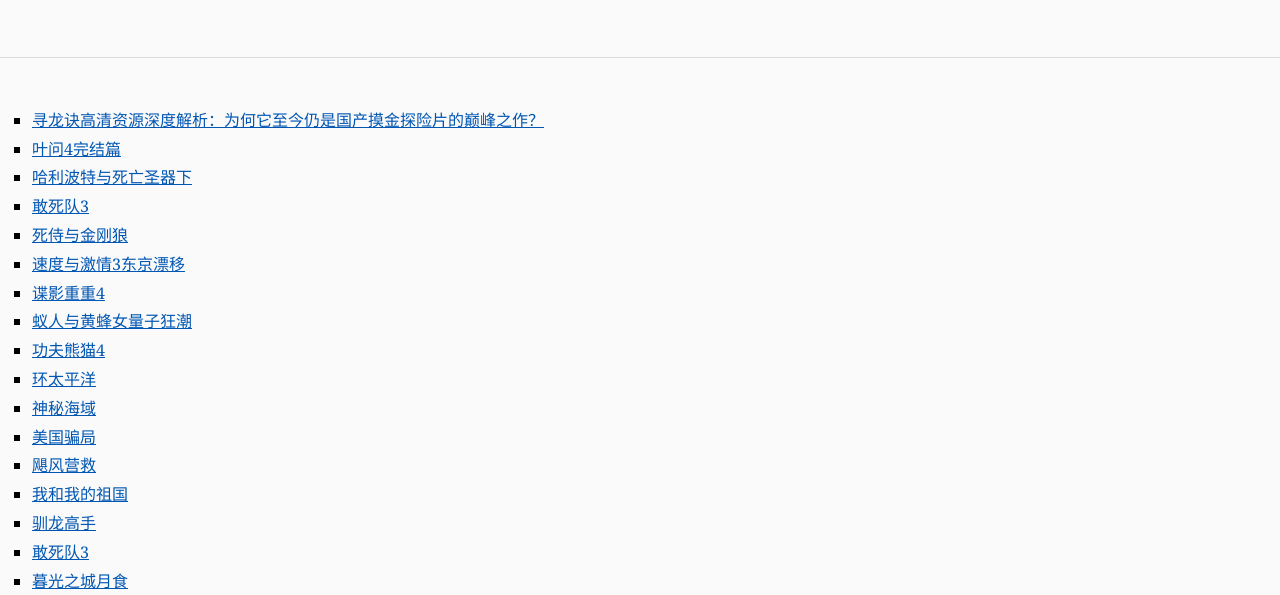
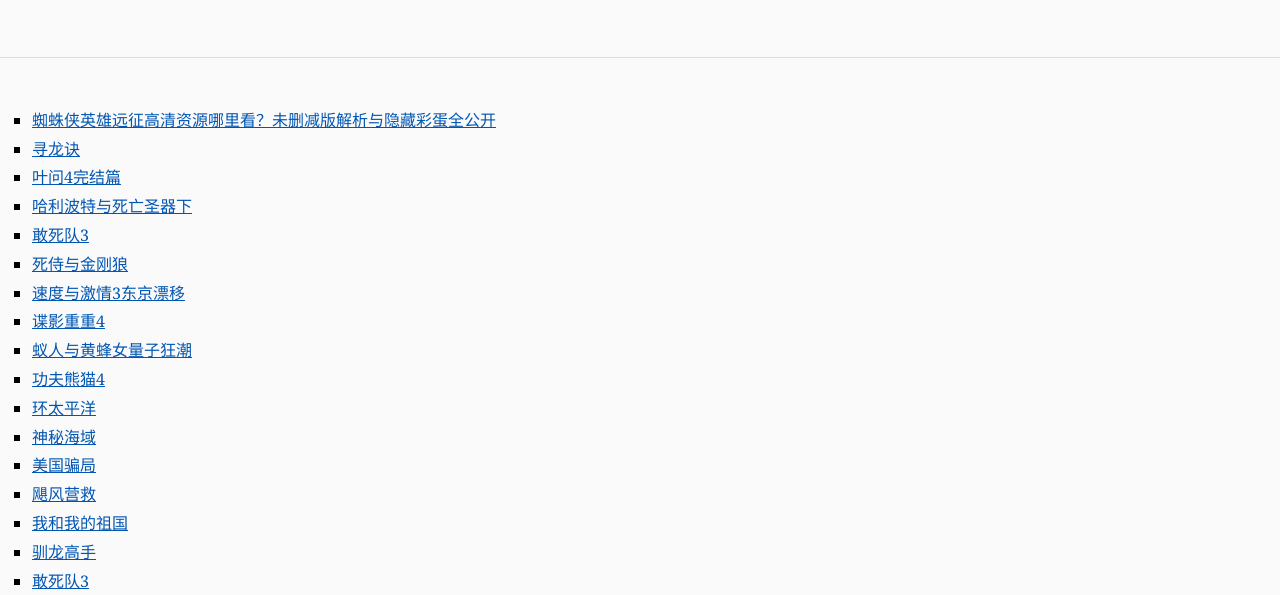
Before and after one commit to movie-stgar/cine-critique, a plain HTML site: page index.html in a window 1280 px wide. Shown: the part 202-797 px from the top of the page. Drawn offline with Linux system fonts and the light colour scheme.

Commit message:
update index

```diff
--- a/index.html
+++ b/index.html
@@ -21,7 +21,8 @@
 <body class="hub_givai">
     <div class="hub_tnsjq" role="banner"><h1>CineCritique 最新影评收录</h1><h2>专注电影与电视剧深度解析与影评分享，提供无剧透推荐、剧情剖析、角色点评与多维度的观影心得。涵盖各类院线大片、经典高分佳作、热门连载网剧及小众独立电影。</h2></div>
     <main class="hub_fuhlt"><nav><ul class="hub_wchec">
-<li><a href="https://movie-stgar.github.io/cine-critique/docs/2026-11-12-60e50b.html">寻龙诀高清资源深度解析：为何它至今仍是国产摸金探险片的巅峰之作？</a></li>
+<li><a href="https://movie-stgar.github.io/cine-critique/docs/2026-11-13-6685e0.html">蜘蛛侠英雄远征高清资源哪里看？未删减版解析与隐藏彩蛋全公开</a></li>
+                <li><a href="https://movie-stgar.github.io/cine-critique/docs/2026-11-12-60e50b.html">寻龙诀</a></li>
                 <li><a href="https://movie-stgar.github.io/cine-critique/docs/2026-11-12-118036.html">叶问4完结篇</a></li>
                 <li><a href="https://movie-stgar.github.io/cine-critique/docs/2026-11-12-f75094.html">哈利波特与死亡圣器下</a></li>
                 <li><a href="https://movie-stgar.github.io/cine-critique/docs/2026-11-11-e849ec.html">敢死队3</a></li>
```
